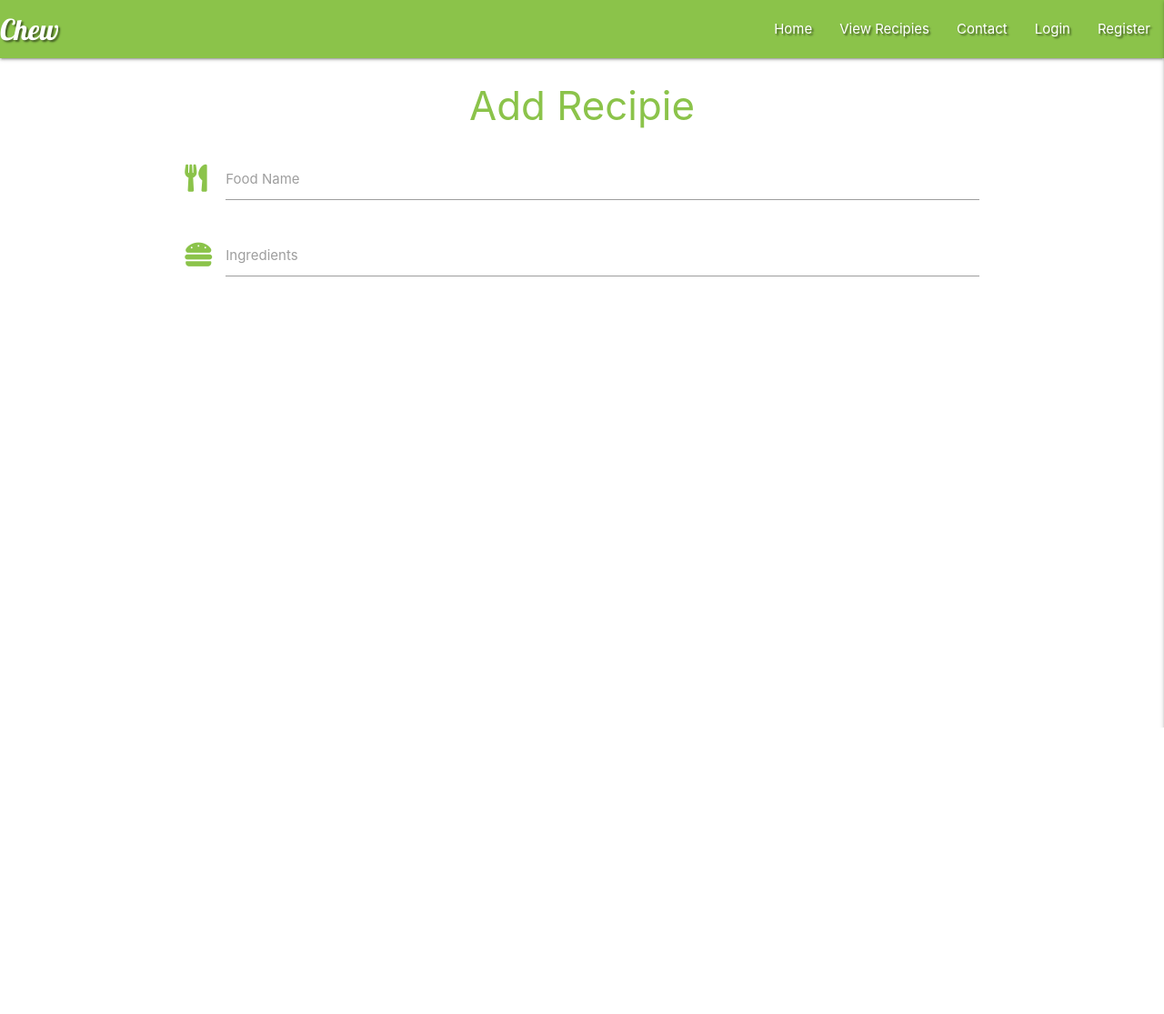
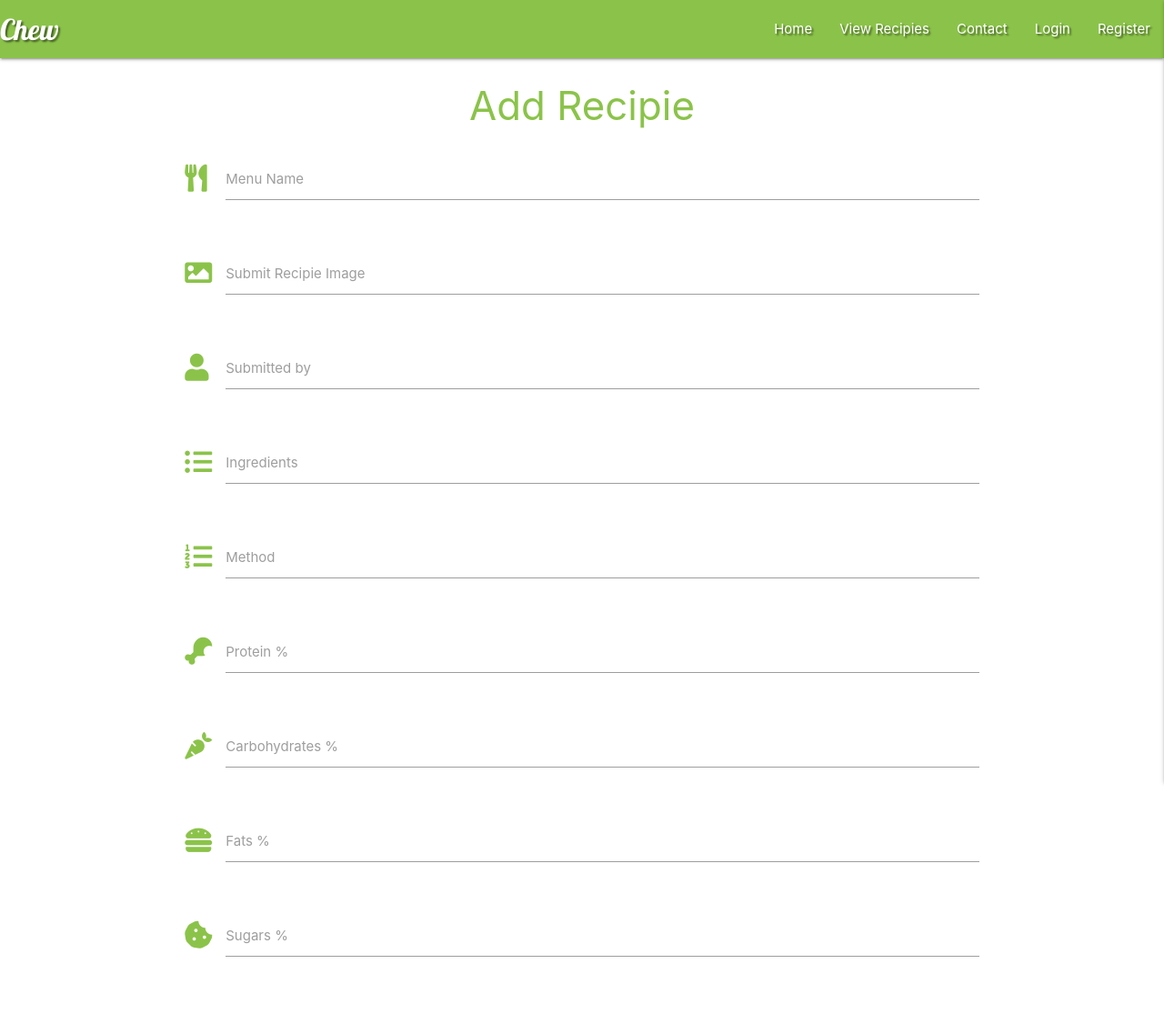
Before and after one commit to RogueAngelfire/chew, a Flask app: page /add_task in a window 1280 px wide. Shown: the whole page at 91% size. Before the commit the page ends 800 px from the top, so only its background shows below. Run offline with Flask 2, Linux system fonts and the light colour scheme; some libraries are stand-ins or nearby versions.

Commit message:
Added all required tasks to add_task.html

```diff
--- a/templates/add_task.html
+++ b/templates/add_task.html
@@ -8,15 +8,84 @@
 		<div class="row">
 			<div class="input-field col s12">
 				<i class="fas fa-utensils prefix light-green-text"></i>
-				<input id="icon_prefix" type="text" class="validate">
-				<label for="icon_prefix">Food Name</label>
+				<input id="menu_name" name="menu_name" minlength="5" maxlength="50"
+                    type="text" class="validate" required>
+				<label for="menu_name">Menu Name</label>
 			</div>
+		</div>
+
+        <div class="row">
+			<div class="input-field col s12">
+				<i class="fas fa-image prefix light-green-text"></i>
+				<input id="add_image" name="add_image" minlength="5" maxlength="50"
+                    type="text" class="validate" required>
+				<label for="add_image">Submit Recipie Image</label>
+			</div>
+		</div>
+
+        <div class="row">
+			<div class="input-field col s12">
+				<i class="fas fa-user prefix light-green-text"></i>
+				<input id="user_id" name="user_id" minlength="5" maxlength="50"
+                    type="text" class="validate" required>
+				<label for="user_id">Submitted by</label>
+			</div>
+		</div>
+
+        <div class="row">
+			<div class="input-field col s12">
+				<i class="fas fa-list-ul prefix light-green-text"></i>
+				<input id="ingredients" name="ingredients" minlength="5" maxlength="50"
+                    type="text" class="validate" required>
+				<label for="ingredients">Ingredients</label>
+			</div>
+		</div>
+
+        <div class="row">
+			<div class="input-field col s12">
+				<i class="fas fa-list-ol prefix light-green-text"></i>
+				<input id="method" name="method" minlength="5" maxlength="50"
+                    type="text" class="validate" required>
+				<label for="method">Method</label>
+			</div>
+		</div>
+
+        <div class="row">
+			<div class="input-field col s12">
+				<i class="fas fa-drumstick-bite prefix light-green-text"></i>
+				<input id="protein" name="protein" min="0" max="100"
+                    type="number" class="validate" required>
+				<label for="protein">Protein %</label>
+			</div>
+		</div>
+
+        <div class="row">
+			<div class="input-field col s12">
+				<i class="fas fa-carrot prefix light-green-text"></i>
+				<input id="carbs" name="carbs" min="0" max="100"
+                    type="number" class="validate" required>
+				<label for="carbs">Carbohydrates %</label>
+			</div>
+		</div>
+
+        <div class="row">
 			<div class="input-field col s12">
 				<i class="fas fa-hamburger prefix light-green-text"></i>
-				<input id="icon_telephone" type="tel" class="validate">
-				<label for="icon_telephone">Ingredients</label>
+				<input id="fats" name="fats" min="0" max="100"
+                    type="number" class="validate" required>
+				<label for="fats">Fats %</label>
 			</div>
 		</div>
+
+        <div class="row">
+			<div class="input-field col s12">
+				<i class="fas fa-cookie-bite prefix light-green-text"></i>
+				<input id="sugars" name="fats" min="0" max="100"
+                    type="number" class="validate" required>
+				<label for="sugars">Sugars %</label>
+			</div>
+		</div>
+
 	</form>
 </div>
 
```
